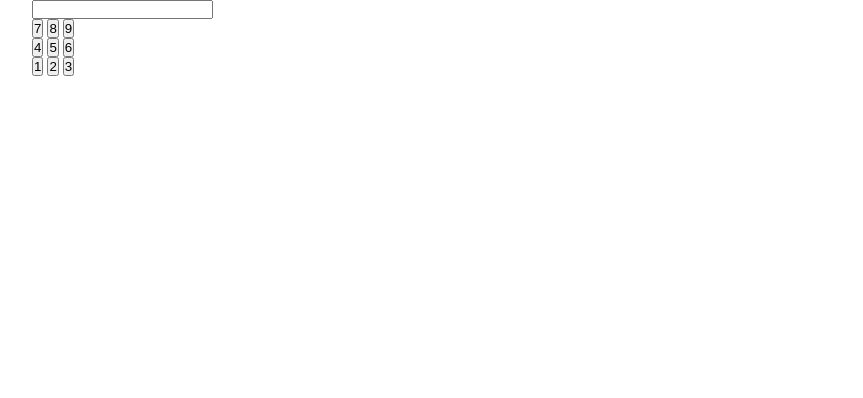
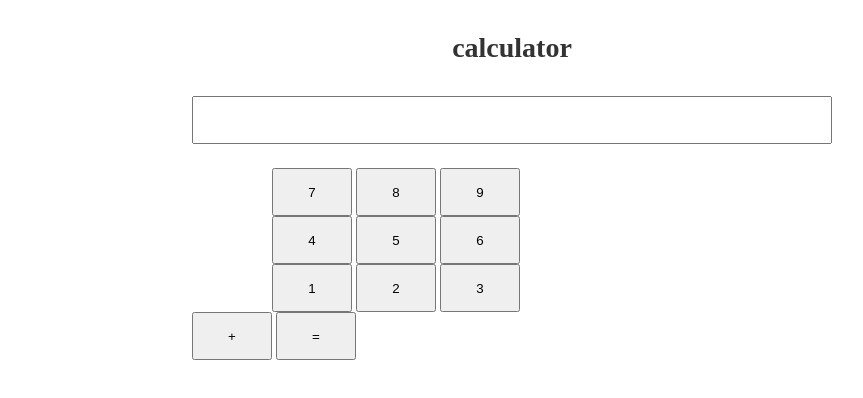
Before and after one commit to hama0000/calculator, a plain HTML site: page index.html in a window 1280 px wide. Shown: the whole page, without its empty margins (128-991 px from the left). Drawn offline with nearby package versions, Linux system fonts and the light colour scheme.

Commit message:
数字部分実装

```diff
--- a/assets/css/style.css
+++ b/assets/css/style.css
@@ -7,8 +7,13 @@
 
 /* コンテナ */
 .container{
-    max-width: 60rem;
+    max-width: 50rem;
     margin: 0 auto;
+    display: flex;
+    flex-direction: column;
+    align-items: center;
+    padding-top: 2rem;
+    padding-bottom: 2rem;
 }
 
 /* コンテンツ */
@@ -16,7 +21,32 @@
     width: 100%;
 }
 
+/* タイトル */
+.header h1{
+    font-size: 1.75rem;
+    color: #333333;
+    margin-bottom: 2rem;
+}
+
+/* 入力&表示部分 */
+.textbox{
+    width: 80%;
+    height: 3rem;
+    text-align: right;
+    box-sizing: border-box;
+    padding-right: 1rem;
+    margin-bottom: 1.5rem;
+}
+
 /* ボタン部分 */
 .btn-group{
-    width: 50rem;
+    width: 80%;
 }
+.row{
+    width: 30rem;
+    margin: 0 auto;
+}
+.btn-group input{
+    width: 5rem;
+    height: 3rem;
+}
--- a/assets/js/index.js
+++ b/assets/js/index.js
@@ -1,2 +1,35 @@
 $(function () {
+
+    var $val = '';
+    var $ope = '';
+    var $result = '';
+
+    $('.num').on('click', function () {
+        $val += $(this).val();
+        $('.textbox').val($val);
+        console.log($val);
+    });
+
+    $('.ope').on('click', function () {
+        $ope += $(this).val();
+        $('.textbox').val($ope);
+
+        /*
+        if ($result == '') {
+            $result += $val;
+        } else {
+            $result = ;
+        }
+        */
+        console.log($result);
+        $val = '';
+        $ope = '';
+    });
+
+    $('.iqual').on('click', function () {
+        $ope += $(this).val();
+        $ope = '';
+    });
+
+
 });
--- a/index.html
+++ b/index.html
@@ -13,26 +13,33 @@
 
     <div class="contents">
         <div class="container">
-            <input type="text">
+            <div class="header">
+                <h1>calculator</h1>
+            </div>
+
+            <input type="text" class="textbox">
 
             <div class="btn-group">
-                <div class="g1">
-                    <input type="button" value="7">
-                    <input type="button" value="8">
-                    <input type="button" value="9">
+                <div class="row">
+                    <input type="button" class="num" value="7">
+                    <input type="button" class="num" value="8">
+                    <input type="button" class="num" value="9">
                 </div>
 
-                <div class="g2">
-                    <input type="button" value="4">
-                    <input type="button" value="5">
-                    <input type="button" value="6">
+                <div class="row">
+                    <input type="button" class="num" value="4">
+                    <input type="button" class="num" value="5">
+                    <input type="button" class="num" value="6">
                 </div>
 
-                <div class="g3">
-                    <input type="button" value="1">
-                    <input type="button" value="2">
-                    <input type="button" value="3">
+                <div class="row">
+                    <input type="button" class="num" value="1">
+                    <input type="button" class="num" value="2">
+                    <input type="button" class="num" value="3">
                 </div>
+
+                <input type="button" class="ope" value="+">
+                <input type="button" class="iqual" value="=">
 
 
             </div>
```
